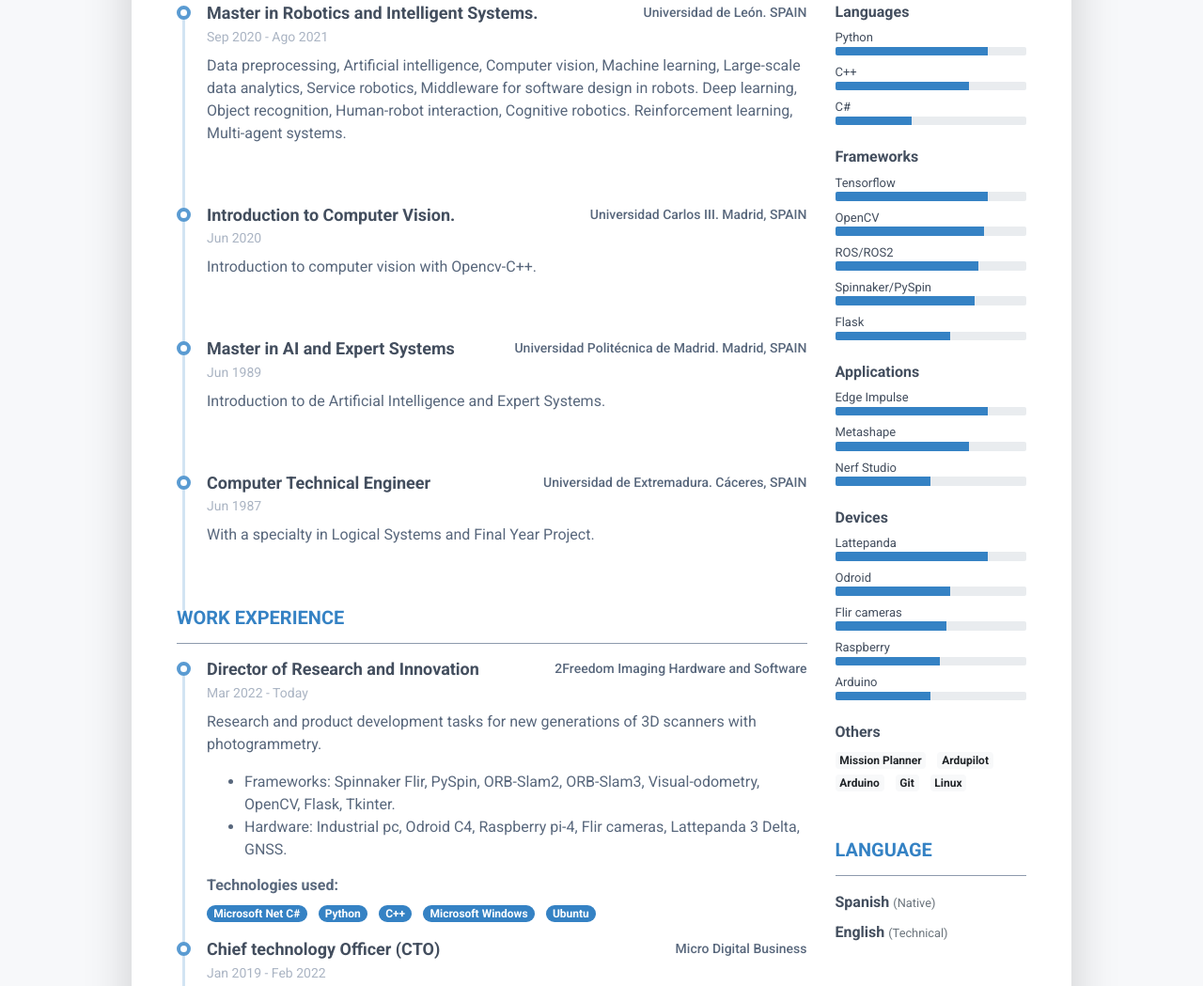
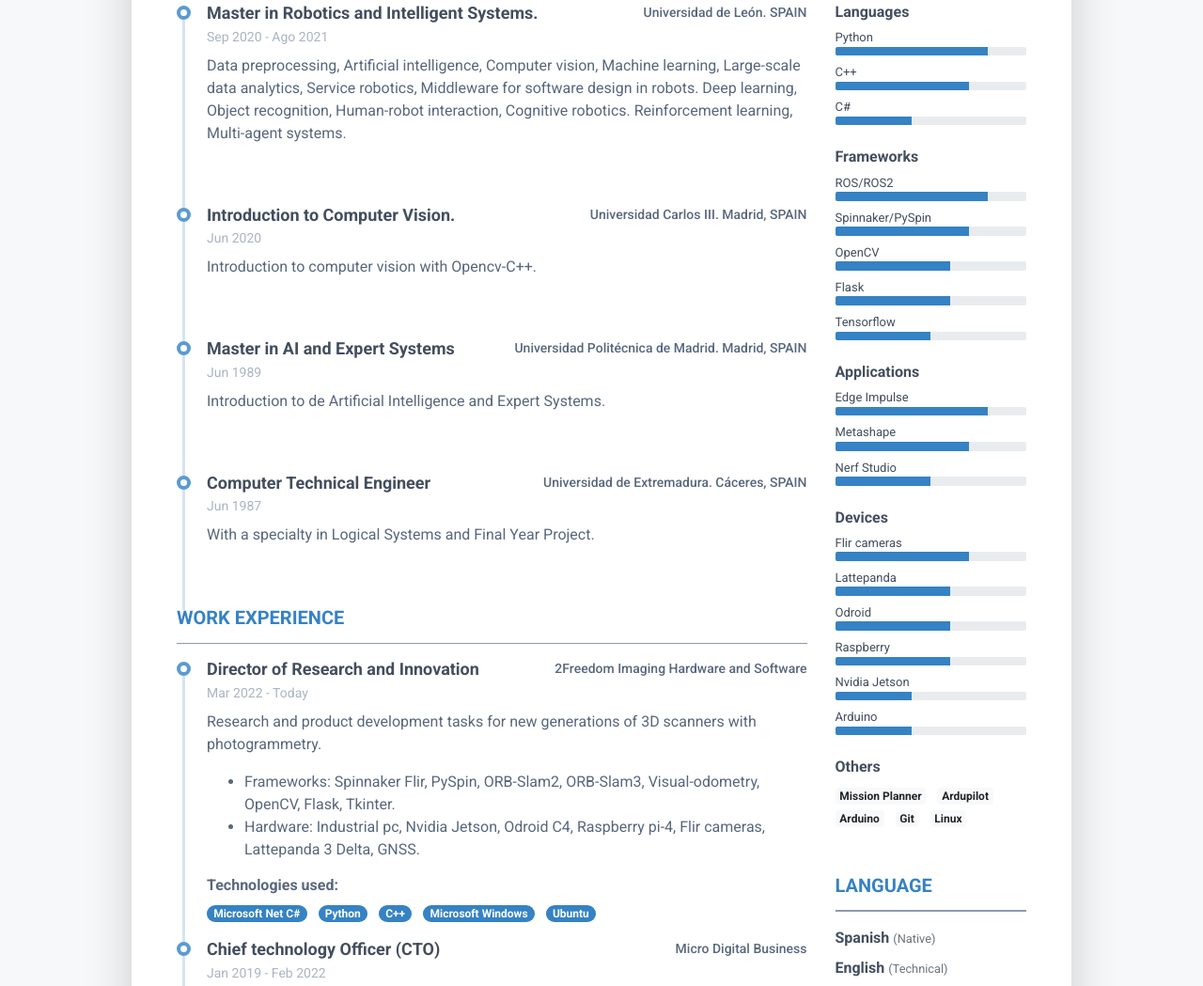
Before and after one commit to iarobotic/cv.github.io, a plain HTML site: page index.html in a window 1280 px wide. Shown: the part 551-1600 px from the top of the page at 94% size. Drawn offline with Linux system fonts and the light colour scheme.

Commit message:
Actualizacion dic
actualizacion diciembre

```diff
--- a/index.html
+++ b/index.html
@@ -174,7 +174,7 @@ In continuous updating of my knowledge and skills, I am currently working in the
                         <ul>
 
                             <li> Frameworks: Spinnaker Flir, PySpin, ORB-Slam2, ORB-Slam3, Visual-odometry, OpenCV, Flask, Tkinter. </li>
-                            <li> Hardware: Industrial pc, Odroid C4, Raspberry pi-4, Flir cameras, Lattepanda 3 Delta, GNSS. </li>
+                            <li> Hardware: Industrial pc, Nvidia Jetson, Odroid C4, Raspberry pi-4, Flir cameras, Lattepanda 3 Delta, GNSS. </li>
 
 
                         </ul>
@@ -305,37 +305,37 @@ In continuous updating of my knowledge and skills, I am currently working in the
             <div class="resume-skill-item">
                 <h4 class="resume-skills-cat font-weight-bold">Frameworks</h4>
                 <ul class="list-unstyled mb-4">
+                    <li class="mb-2">
+                        <div class="resume-skill-name">ROS/ROS2</div>
+                        <div class="progress resume-progress">
+                            <div class="progress-bar theme-progress-bar-dark" role="progressbar" style="width: 80%" aria-valuenow="25" aria-valuemin="0" aria-valuemax="100"></div>
+                        </div>
+                    </li>
+                    <li class="mb-2">
+                        <div class="resume-skill-name">Spinnaker/PySpin</div>
+                        <div class="progress resume-progress">
+                            <div class="progress-bar theme-progress-bar-dark" role="progressbar" style="width: 70%" aria-valuenow="25" aria-valuemin="0" aria-valuemax="100"></div>
+                        </div>
+                    </li>
+                    <li class="mb-2">
+                        <div class="resume-skill-name">OpenCV</div>
+                        <div class="progress resume-progress">
+                            <div class="progress-bar theme-progress-bar-dark" role="progressbar" style="width: 60%" aria-valuenow="25" aria-valuemin="0" aria-valuemax="100"></div>
+                        </div>
+                    </li>
+
+                    <li class="mb-2">
+                        <div class="resume-skill-name">Flask</div>
+                        <div class="progress resume-progress">
+                            <div class="progress-bar theme-progress-bar-dark" role="progressbar" style="width: 60%" aria-valuenow="25" aria-valuemin="0" aria-valuemax="100"></div>
+                        </div>
 
                     <li class="mb-2">
                         <div class="resume-skill-name">Tensorflow</div>
                         <div class="progress resume-progress">
-                            <div class="progress-bar theme-progress-bar-dark" role="progressbar" style="width: 80%" aria-valuenow="25" aria-valuemin="0" aria-valuemax="100"></div>
+                            <div class="progress-bar theme-progress-bar-dark" role="progressbar" style="width: 50%" aria-valuenow="25" aria-valuemin="0" aria-valuemax="100"></div>
                         </div>
                     </li>
-
-                    <li class="mb-2">
-                        <div class="resume-skill-name">OpenCV</div>
-                        <div class="progress resume-progress">
-                            <div class="progress-bar theme-progress-bar-dark" role="progressbar" style="width: 78%" aria-valuenow="25" aria-valuemin="0" aria-valuemax="100"></div>
-                        </div>
-                    </li>
-                    <li class="mb-2">
-                        <div class="resume-skill-name">ROS/ROS2</div>
-                        <div class="progress resume-progress">
-                            <div class="progress-bar theme-progress-bar-dark" role="progressbar" style="width: 75%" aria-valuenow="25" aria-valuemin="0" aria-valuemax="100"></div>
-                        </div>
-                    </li>
-
-                    <li class="mb-2">
-                        <div class="resume-skill-name">Spinnaker/PySpin</div>
-                        <div class="progress resume-progress">
-                            <div class="progress-bar theme-progress-bar-dark" role="progressbar" style="width: 73%" aria-valuenow="25" aria-valuemin="0" aria-valuemax="100"></div>
-                        </div>
-                    </li>                    <li class="mb-2">
-                        <div class="resume-skill-name">Flask</div>
-                        <div class="progress resume-progress">
-                            <div class="progress-bar theme-progress-bar-dark" role="progressbar" style="width: 60%" aria-valuenow="25" aria-valuemin="0" aria-valuemax="100"></div>
-                        </div>
                 </ul>
             </div><!--//resume-skill-item-->
 
@@ -373,9 +373,15 @@ In continuous updating of my knowledge and skills, I am currently working in the
                 <ul class="list-unstyled mb-4">
 
                     <li class="mb-2">
+                        <div class="resume-skill-name">Flir cameras</div>
+                        <div class="progress resume-progress">
+                            <div class="progress-bar theme-progress-bar-dark" role="progressbar" style="width: 70%" aria-valuenow="25" aria-valuemin="0" aria-valuemax="100"></div>
+                        </div>
+                    </li>
+                    <li class="mb-2">
                         <div class="resume-skill-name">Lattepanda</div>
                         <div class="progress resume-progress">
-                            <div class="progress-bar theme-progress-bar-dark" role="progressbar" style="width: 80%" aria-valuenow="25" aria-valuemin="0" aria-valuemax="100"></div>
+                            <div class="progress-bar theme-progress-bar-dark" role="progressbar" style="width: 60%" aria-valuenow="25" aria-valuemin="0" aria-valuemax="100"></div>
                         </div>
                     </li>
 
@@ -387,24 +393,22 @@ In continuous updating of my knowledge and skills, I am currently working in the
                     </li>
 
                     <li class="mb-2">
-                        <div class="resume-skill-name">Flir cameras</div>
+                        <div class="resume-skill-name">Raspberry</div>
                         <div class="progress resume-progress">
-                            <div class="progress-bar theme-progress-bar-dark" role="progressbar" style="width: 58%" aria-valuenow="25" aria-valuemin="0" aria-valuemax="100"></div>
+                            <div class="progress-bar theme-progress-bar-dark" role="progressbar" style="width: 60%" aria-valuenow="25" aria-valuemin="0" aria-valuemax="100"></div>
+                        </div>
+                    </li>
+                    <li class="mb-2">
+                        <div class="resume-skill-name">Nvidia Jetson</div>
+                        <div class="progress resume-progress">
+                            <div class="progress-bar theme-progress-bar-dark" role="progressbar" style="width: 40%" aria-valuenow="25" aria-valuemin="0" aria-valuemax="100"></div>
                         </div>
                     </li>
 
                     <li class="mb-2">
-                        <div class="resume-skill-name">Raspberry</div>
-                        <div class="progress resume-progress">
-                            <div class="progress-bar theme-progress-bar-dark" role="progressbar" style="width: 55%" aria-valuenow="25" aria-valuemin="0" aria-valuemax="100"></div>
-                        </div>
-                    </li>
-
-
-                    <li class="mb-2">
                         <div class="resume-skill-name">Arduino</div>
                         <div class="progress resume-progress">
-                            <div class="progress-bar theme-progress-bar-dark" role="progressbar" style="width: 50%" aria-valuenow="25" aria-valuemin="0" aria-valuemax="100"></div>
+                            <div class="progress-bar theme-progress-bar-dark" role="progressbar" style="width: 40%" aria-valuenow="25" aria-valuemin="0" aria-valuemax="100"></div>
                         </div>
                     </li>
 
@@ -483,11 +487,10 @@ In continuous updating of my knowledge and skills, I am currently working in the
     <h2 class="resume-section-title text-uppercase font-weight-bold pb-3 mb-3">Interests</h2>
     <div class="resume-section-content">
         <ul class="list-unstyled">
-
+            <li class="mb-1">Robots</li>
             <li class="mb-1">Tiny ML</li>
             <li class="mb-1">AI</li>
             <li class="mb-1">Computer Vision</li>
-            <li class="mb-1">Robots</li>
             <li class="mb-1">Drone</li>
 
         </ul>
@@ -568,7 +571,7 @@ In continuous updating of my knowledge and skills, I am currently working in the
   </div>
 
   <footer class="footer text-center pt-2 pb-5">
-    <p>Last Updated 01 Oct 2023</p>
+    <p>Last Updated 01 Dic 2023</p>
   </footer>
 
 </body>
```
